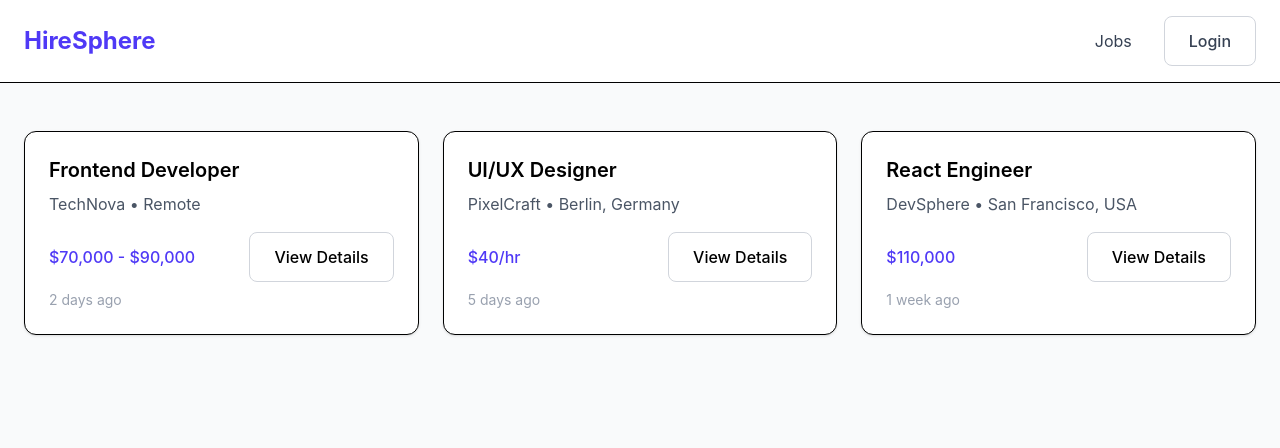
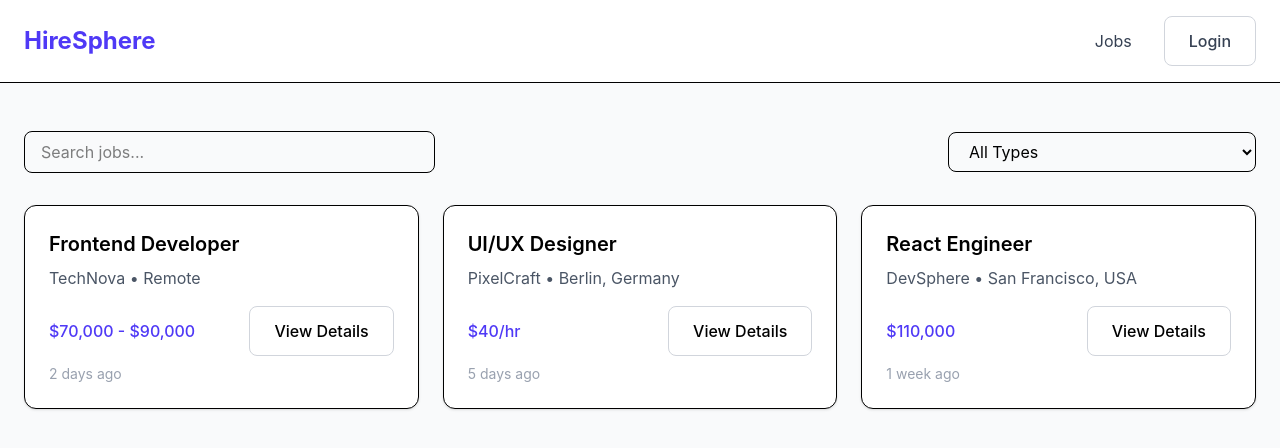
Before and after one commit to usmanali0999/Hire-Sphere, a React (Vite) app: page /jobs in a window 1280 px wide. Shown: the top 448 px of the page. Built offline with nearby package versions, Linux system fonts and the light colour scheme.

Commit message:
feat:services added

```diff
--- a/package.json
+++ b/package.json
@@ -10,6 +10,7 @@
     "preview": "vite preview"
   },
   "dependencies": {
+    "axios": "^1.19.0",
     "clsx": "^2.1.1",
     "react": "^19.2.8",
     "react-dom": "^19.2.8",
--- a/src/app/router/AppRouter.tsx
+++ b/src/app/router/AppRouter.tsx
@@ -1,12 +1,13 @@
-import { createBrowserRouter, RouterProvider } from 'react-router-dom'
-import MainLayout from '../../components/layout/MainLayout'
-import Home from '../../pages/Home/Home'
-import Jobs from '../../pages/Jobs/Jobs'
-import Login from '../../pages/Login/Login'
+import { createBrowserRouter, RouterProvider } from "react-router-dom"
+import MainLayout from "@/components/layout/MainLayout"
+import Home from "@/pages/Home/Home"
+import Jobs from "@/pages/Jobs/Jobs"
+import Login from "@/pages/Login/Login"
+import JobDetails from "@/pages/JobDetails/JobDetails"
 
 const router = createBrowserRouter([
   {
-    path: '/',
+    path: "/",
     element: (
       <MainLayout>
         <Home />
@@ -14,7 +15,7 @@ const router = createBrowserRouter([
     ),
   },
   {
-    path: '/jobs',
+    path: "/jobs",
     element: (
       <MainLayout>
         <Jobs />
@@ -22,7 +23,15 @@ const router = createBrowserRouter([
     ),
   },
   {
-    path: '/login',
+    path: "/jobs/:id",
+    element: (
+      <MainLayout>
+        <JobDetails />
+      </MainLayout>
+    ),
+  },
+  {
+    path: "/login",
     element: (
       <MainLayout>
         <Login />
--- a/src/features/jobs/JobCard.tsx
+++ b/src/features/jobs/JobCard.tsx
@@ -1,3 +1,4 @@
+import { Link } from "react-router-dom"
 import type { Job } from "@/types/job"
 import Button from "@/components/ui/Button"
 
@@ -21,9 +22,11 @@ export default function JobCard({ job }: Props) {
           {job.salary}
         </span>
 
-        <Button variant="outline">
-          View Details
-        </Button>
+        <Link to={`/jobs/${job.id}`}>
+          <Button variant="outline">
+            View Details
+          </Button>
+        </Link>
       </div>
 
       <p className="text-sm text-gray-400 mt-2">
--- /dev/null
+++ b/src/lib/api.ts
@@ -0,0 +1,8 @@
+import axios from "axios"
+
+export const api = axios.create({
+  baseURL: import.meta.env.VITE_API_BASE_URL,
+  headers: {
+    "Content-Type": "application/json",
+  },
+})
--- /dev/null
+++ b/src/pages/JobDetails/JobDetails.tsx
@@ -0,0 +1,48 @@
+import { useEffect, useState } from "react"
+import { useParams } from "react-router-dom"
+import { getJobById } from "@/services/jobs.service"
+import type { Job } from "@/types/job"
+import Button from "@/components/ui/Button"
+
+export default function JobDetails() {
+  const { id } = useParams()
+  const [job, setJob] = useState<Job | null>(null)
+  const [loading, setLoading] = useState(true)
+
+  useEffect(() => {
+    if (id) {
+      getJobById(id).then((data) => {
+        setJob(data ?? null)
+        setLoading(false)
+      })
+    }
+  }, [id])
+
+  if (loading) return <p>Loading job...</p>
+
+  if (!job) return <p>Job not found.</p>
+
+  return (
+    <div className="max-w-3xl mx-auto bg-white p-8 rounded-xl shadow">
+      <h1 className="text-3xl font-bold mb-4">
+        {job.title}
+      </h1>
+
+      <p className="text-gray-600 mb-2">
+        {job.company} • {job.location}
+      </p>
+
+      <p className="text-indigo-600 font-medium mb-4">
+        {job.salary}
+      </p>
+
+      <p className="text-gray-500 mb-6">
+        Posted {job.postedAt}
+      </p>
+
+      <Button variant="primary">
+        Apply Now
+      </Button>
+    </div>
+  )
+}
--- a/src/pages/Jobs/Jobs.tsx
+++ b/src/pages/Jobs/Jobs.tsx
@@ -1,4 +1,4 @@
-import { useEffect, useState } from "react"
+import { useEffect, useMemo, useState } from "react"
 import { getJobs } from "@/services/jobs.service"
 import type { Job } from "@/types/job"
 import JobCard from "@/features/jobs/JobCard"
@@ -7,6 +7,9 @@ export default function Jobs() {
   const [jobs, setJobs] = useState<Job[]>([])
   const [loading, setLoading] = useState(true)
 
+  const [search, setSearch] = useState("")
+  const [typeFilter, setTypeFilter] = useState("All")
+
   useEffect(() => {
     getJobs().then((data) => {
       setJobs(data)
@@ -14,15 +17,55 @@ export default function Jobs() {
     })
   }, [])
 
-  if (loading) {
-    return <p>Loading jobs...</p>
-  }
+  const filteredJobs = useMemo(() => {
+    return jobs.filter((job) => {
+      const matchesSearch =
+        job.title.toLowerCase().includes(search.toLowerCase()) ||
+        job.company.toLowerCase().includes(search.toLowerCase())
+
+      const matchesType =
+        typeFilter === "All" || job.type === typeFilter
+
+      return matchesSearch && matchesType
+    })
+  }, [jobs, search, typeFilter])
+
+  if (loading) return <p>Loading jobs...</p>
 
   return (
-    <div className="grid md:grid-cols-2 lg:grid-cols-3 gap-6">
-      {jobs.map((job) => (
-        <JobCard key={job.id} job={job} />
-      ))}
+    <div>
+      {/* Filters */}
+      <div className="mb-8 flex flex-col md:flex-row gap-4 md:items-center md:justify-between">
+        <input
+          type="text"
+          placeholder="Search jobs..."
+          value={search}
+          onChange={(e) => setSearch(e.target.value)}
+          className="border rounded-lg px-4 py-2 w-full md:w-1/3"
+        />
+
+        <select
+          value={typeFilter}
+          onChange={(e) => setTypeFilter(e.target.value)}
+          className="border rounded-lg px-4 py-2 w-full md:w-1/4"
+        >
+          <option value="All">All Types</option>
+          <option value="Full-time">Full-time</option>
+          <option value="Part-time">Part-time</option>
+          <option value="Remote">Remote</option>
+        </select>
+      </div>
+
+      {/* Jobs Grid */}
+      {filteredJobs.length === 0 ? (
+        <p>No jobs found.</p>
+      ) : (
+        <div className="grid md:grid-cols-2 lg:grid-cols-3 gap-6">
+          {filteredJobs.map((job) => (
+            <JobCard key={job.id} job={job} />
+          ))}
+        </div>
+      )}
     </div>
   )
 }
--- a/src/services/jobs.service.ts
+++ b/src/services/jobs.service.ts
@@ -1,4 +1,12 @@
 import type { Job } from "@/types/job"
+import { api } from "@/lib/api"
+
+/*
+  NOTE:
+  Currently we are mocking data.
+  When backend is ready, replace mock with:
+  return api.get("/jobs")
+*/
 
 const mockJobs: Job[] = [
   {
@@ -30,8 +38,24 @@ const mockJobs: Job[] = [
   },
 ]
 
-export function getJobs(): Promise<Job[]> {
+export async function getJobs(): Promise<Job[]> {
+  // Future:
+  // const response = await api.get<Job[]>("/jobs")
+  // return response.data
+
   return new Promise((resolve) => {
     setTimeout(() => resolve(mockJobs), 500)
   })
 }
+
+export async function getJobById(id: string): Promise<Job | undefined> {
+  // Future:
+  // const response = await api.get<Job>(`/jobs/${id}`)
+  // return response.data
+
+  return new Promise((resolve) => {
+    setTimeout(() => {
+      resolve(mockJobs.find((job) => job.id === id))
+    }, 500)
+  })
+}
```
Also changed, not shown: 2 other files (tests, documents, lock files or other folders).
